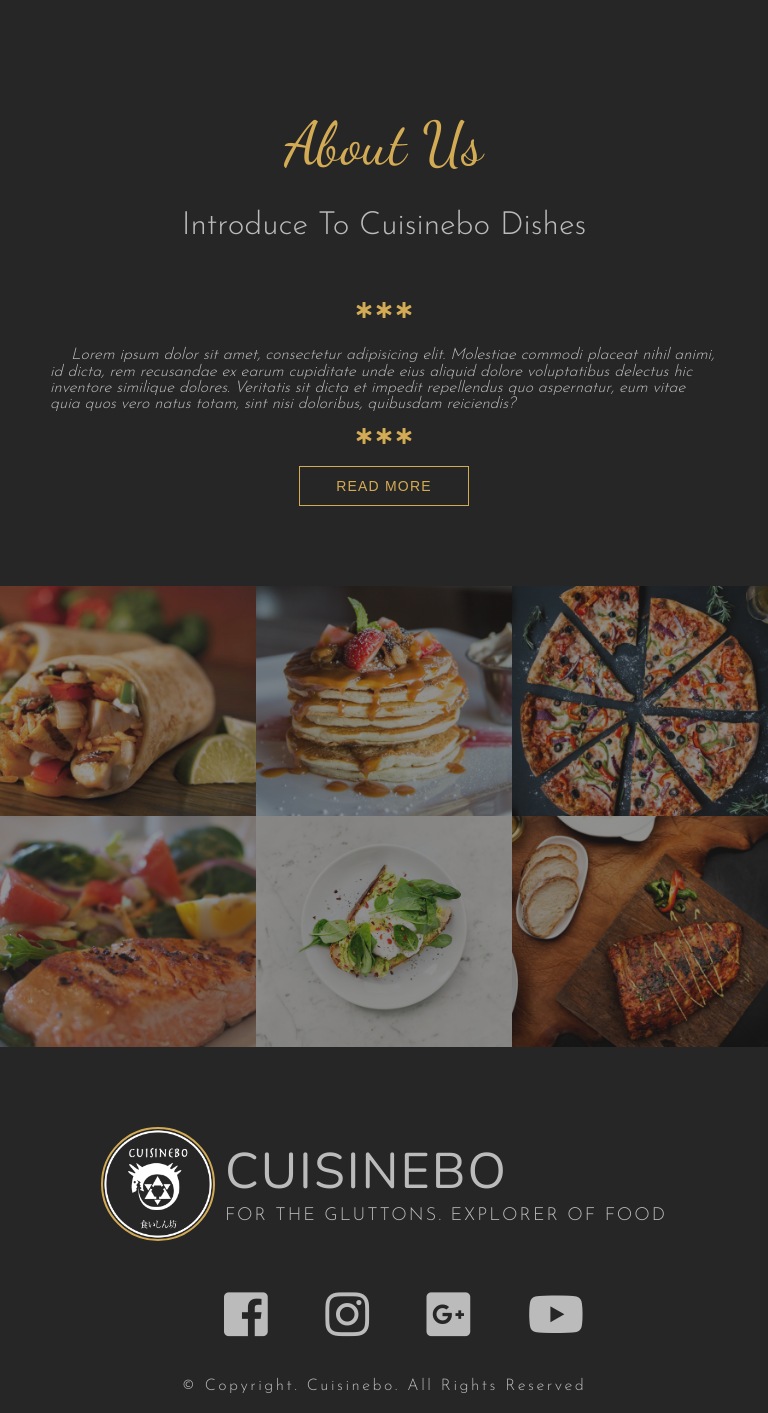
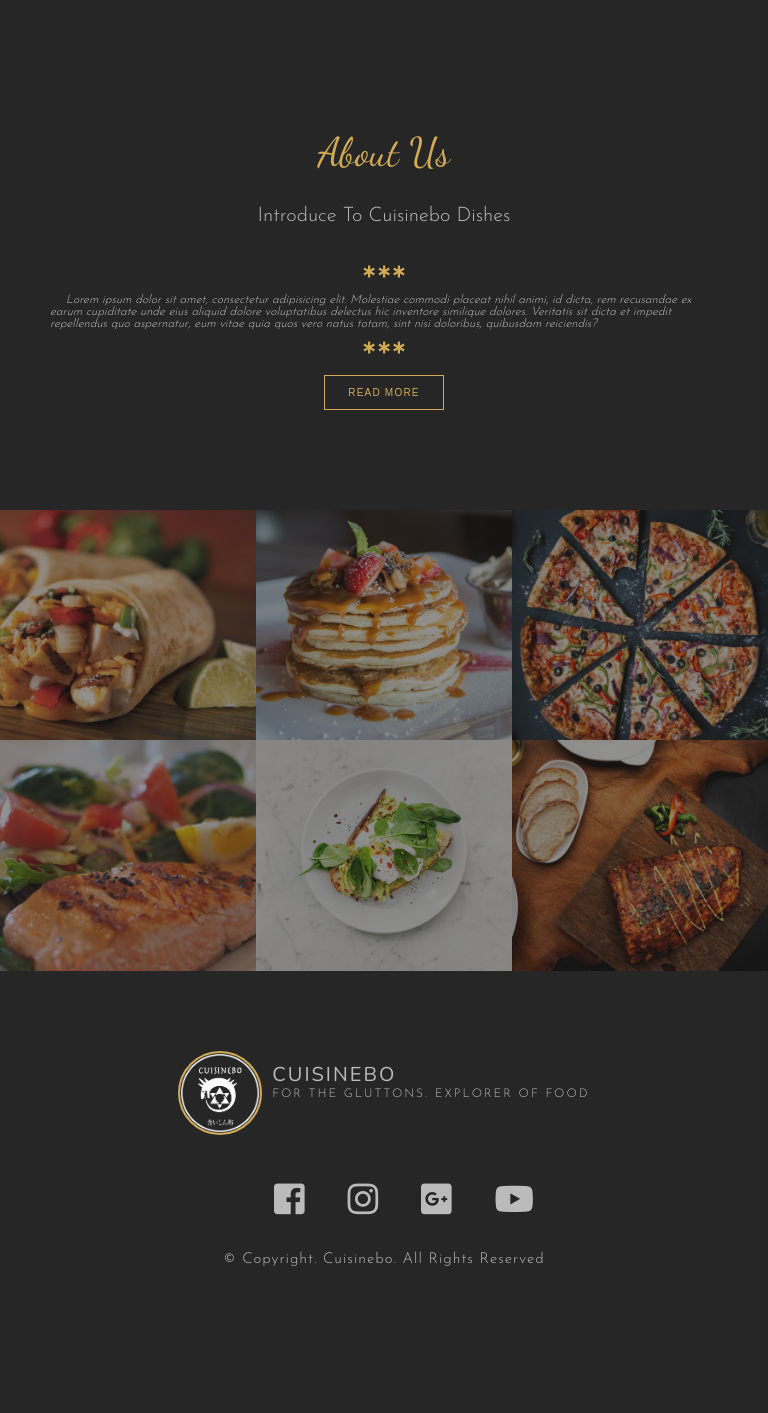
Before and after one commit to Tatsu-van/ciccc-wmad-A0521-sass, a website: page index.html in a window 768 px wide. Shown: the part 802-2215 px from the top of the page. After the commit the page ends 2144 px from the top, so only its background shows below. Drawn offline with nearby package versions, Linux system fonts and the light colour scheme.

Commit message:
added responsive design

```diff
--- a/scss/abstract/_layout.scss
+++ b/scss/abstract/_layout.scss
@@ -4,6 +4,14 @@
 @use './layout/about';
 @use './layout/gallery';
 @use './layout/footer';
+
+@media (min-width:769px) and (max-width:1024px) {
+  @import './layout/1024down';
+}
+
+@media (max-width: 768px){
+  @import './layout/768down';
+}
 
 
 body{
--- a/scss/abstract/layout/_1000down.scss
+++ /dev/null
@@ -1,7 +0,0 @@
-.about-us{
-  &-left{
-    position: relative;
-    left: -300px;
-    opacity: 0.7;
-  }
-}
--- /dev/null
+++ b/scss/abstract/layout/_1024down.scss
@@ -0,0 +1,61 @@
+@use '../base' as *;
+
+@media (min-width:768px) and (max-width:1024px) {
+
+  .about-us{
+    &-left{
+      left: -120px;
+      > img{
+        width: 100%;
+      }
+    }
+  }
+
+  .gallery{
+    .cards-wrapper{
+      .card{
+        &-overlay{
+          &-heading{
+            font-size: 35px;
+
+          }
+          &-paragraph{
+            font-size: 24px;
+          }
+        }
+      }
+    }
+  }
+
+  .footer{
+    &-header{
+      .logo{
+        width: 70px;
+        height: 70px;
+        border: 2px solid $masterd;
+        border-radius: 50%;
+        display: flex;
+        margin-right: 10px;
+
+        img{
+          width: 70px;
+          height: 70px;
+        }
+      }
+      .main-name{
+        font-size: 30px;
+      }
+      .sub-name{
+        font-size: 15px;
+      }
+    }
+    &-social-media{
+      width: 300px;
+      .social-media{
+        &-link{
+          font-size: 35px;
+        }
+      }
+    }
+  }
+}
--- /dev/null
+++ b/scss/abstract/layout/_768down.scss
@@ -0,0 +1,130 @@
+@use '../base' as *;
+
+.main-heading{
+  font-size: 40px;
+}
+
+.sub-heading{
+  font-size: 20px;
+}
+
+.navbar{
+  &-navigation{
+    &-left{
+      display: none;
+    }
+    &-right{
+      width: 100%;
+      right: -100%;
+    }
+  }
+}
+
+.header{
+  width: 100vw;
+  // height: auto;
+  .brand{
+    .main-name{
+      font-size: 20px;
+    }
+    .sub-name{
+      font-size: 12px;
+    }
+  }
+  &-banner{
+    .main-heading{
+      font-size: 40px;
+    }
+    .sub-heading{
+      font-size: 20px;
+    }
+    .main-btn{
+      font-size: 10px;
+      width: 120px;
+      height: 35px;
+    }
+  }
+}
+.about-us{
+  &-left{
+    display: none;
+  }
+  &-right{
+    width: 100%;
+    .main-heading{
+      font-size: 40px;
+    }
+    .sub-heading{
+      font-size: 20px;
+      margin-bottom: 40px;
+    }
+    .stars{
+      margin-bottom: 10px;
+      font-size: 12px;
+    }
+    .description{
+      margin-top: 10px;
+      font-size: 12px;
+    }
+    .main-btn{
+      width: 120px;
+      height: 35px;
+      font-size: 10px;
+      margin-top: 20px;
+    }
+  }
+}
+
+.gallery{
+  .cards-wrapper{
+    .card{
+      &-overlay{
+        &-heading{
+          display: none;
+        }
+        &-paragraph{
+          display: none;
+        }
+        &-btn{
+          width: 80px;
+          height: 30px;
+          font-size: 10px;
+        }
+      }
+    }
+  }
+}
+
+.footer{
+  &-header{
+    .logo{
+      font-size: 20px;
+      width: 80px;
+      height: 80px;
+      > img{
+        width: 80px;
+        height: 80px;
+      }
+    }
+    .main-name{
+      font-size: 20px;
+    }
+    .sub-name{
+      font-size: 12px;
+    }
+  }
+  &-social-media{
+    width: 300px;
+    .social-media{
+      &-link{
+        font-size: 35px;
+      }
+    }
+  }
+  &-copyright{
+    &-paragraph{
+      font-size: 15px;
+      letter-spacing: 1px;
+    }
+  }
+}
--- a/scss/abstract/layout/_about.scss
+++ b/scss/abstract/layout/_about.scss
@@ -7,66 +7,66 @@
   justify-content: space-between;
   align-items: center;
   padding: 50px 0;
-  @media (max-width:768px) {
-    padding: 30px 50px;
-  }
+  // @media (max-width:768px) {
+  //   padding: 30px 50px;
+  // }
   &-left{
     position: relative;
     width: 40%;
     left: -200px;
     opacity: 0.7;
-    @media (min-width: 769px) and (max-width:1000px) {
-      left: -120px;
-      > img{
-        width: 100%;
-      }
-    }
-    @media (max-width:768px) {
-      display: none;
-    }
+    // @media (min-width: 769px) and (max-width:1000px) {
+    //   left: -120px;
+    //   > img{
+    //     width: 100%;
+    //   }
+    // }
+    // @media (max-width:768px) {
+    //   display: none;
+    // }
 
   }
   &-right{
     width: 60%;
     align-self: flex-start;
     padding: 0 50px 50px 50px;
-    @media (max-width:768px) {
-      width: 100%;
-      padding: 0 0 50px 0;
-    }
+    // @media (max-width:768px) {
+    //   width: 100%;
+    //   padding: 0 0 50px 0;
+    // }
     .main-heading{
       text-align: center;
       font-size: 100px;
       margin-top: 80px;
       margin-bottom: 30px;
-      @media (max-width: 1000px){
-        font-size: 60px;
-      }
+      // @media (max-width: 1000px){
+      //   font-size: 60px;
+      // }
     }
     .sub-heading{
       text-align: center;
       margin-top: 30px;
       margin-bottom: 120px;
-      @media (max-width: 1000px){
-        font-size: 32px;
-        margin-bottom: 60px;
-      }
+      // @media (max-width: 1000px){
+      //   font-size: 32px;
+      //   margin-bottom: 60px;
+      // }
     }
     .stars{
       font-size: 16px;
       color: $masterd;
       text-align: center;
       margin-bottom: 40px;
-      @media (max-width: 1000px){
-        margin-bottom: 20px;
-      }
+      // @media (max-width: 1000px){
+      //   margin-bottom: 20px;
+      // }
     }
     .description{
       font-size: 25px;
       font-style: italic;
-      @media (max-width: 1000px){
-        font-size: 16px;
-      }
+      // @media (max-width: 1000px){
+      //   font-size: 16px;
+      // }
       &::before{
         content: '  　';
       }
--- a/scss/abstract/layout/_gallery.scss
+++ b/scss/abstract/layout/_gallery.scss
@@ -39,9 +39,9 @@
           font-weight: 300;
           margin-bottom: 0;
           margin-top: 0;
-          @media (min-width: 769px) and (max-width:1000px){
-            font-size: 35px;
-          }
+          // @media (min-width: 769px) and (max-width:1000px){
+          //   font-size: 35px;
+          // }
           @media (max-width: 768px){
             font-size: 25px;
           }
@@ -50,9 +50,9 @@
           font-size: 30px;
           margin-top: 0;
           margin-bottom: 30px;
-          @media (min-width: 769px) and (max-width:1000px){
-            font-size: 24px;
-          }
+          // @media (min-width: 769px) and (max-width:1000px){
+          //   font-size: 24px;
+          // }
           @media (max-width: 768px){
             font-size: 18px;
           }
--- a/scss/main.scss
+++ b/scss/main.scss
@@ -6,9 +6,8 @@
 @use './abstract/component';
 @use './abstract/layout';
 
-// @media (max-width: 1000px){
-//   @use './layout/1000down';
-// }
+// @use './abstract/layout/1024down';
+
 
 
 body{
```
Also changed, not shown: css/main.css, 1 other file.
